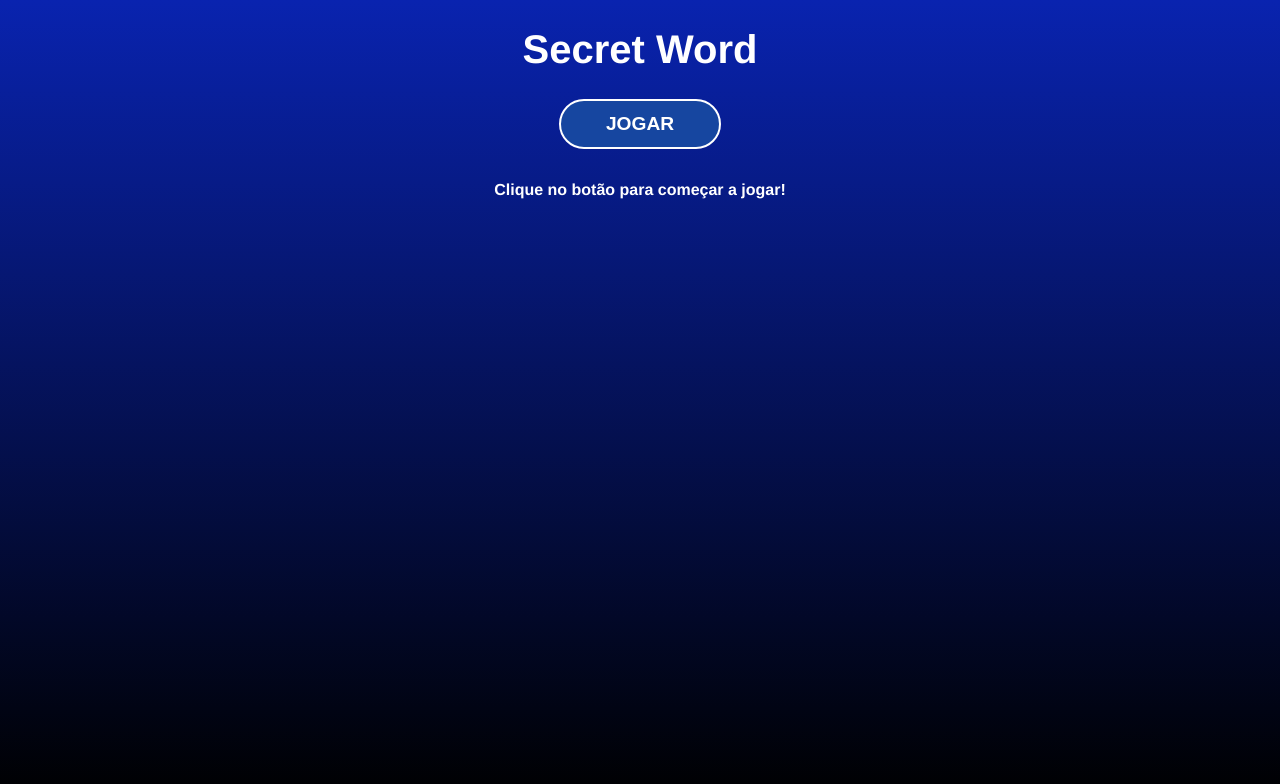
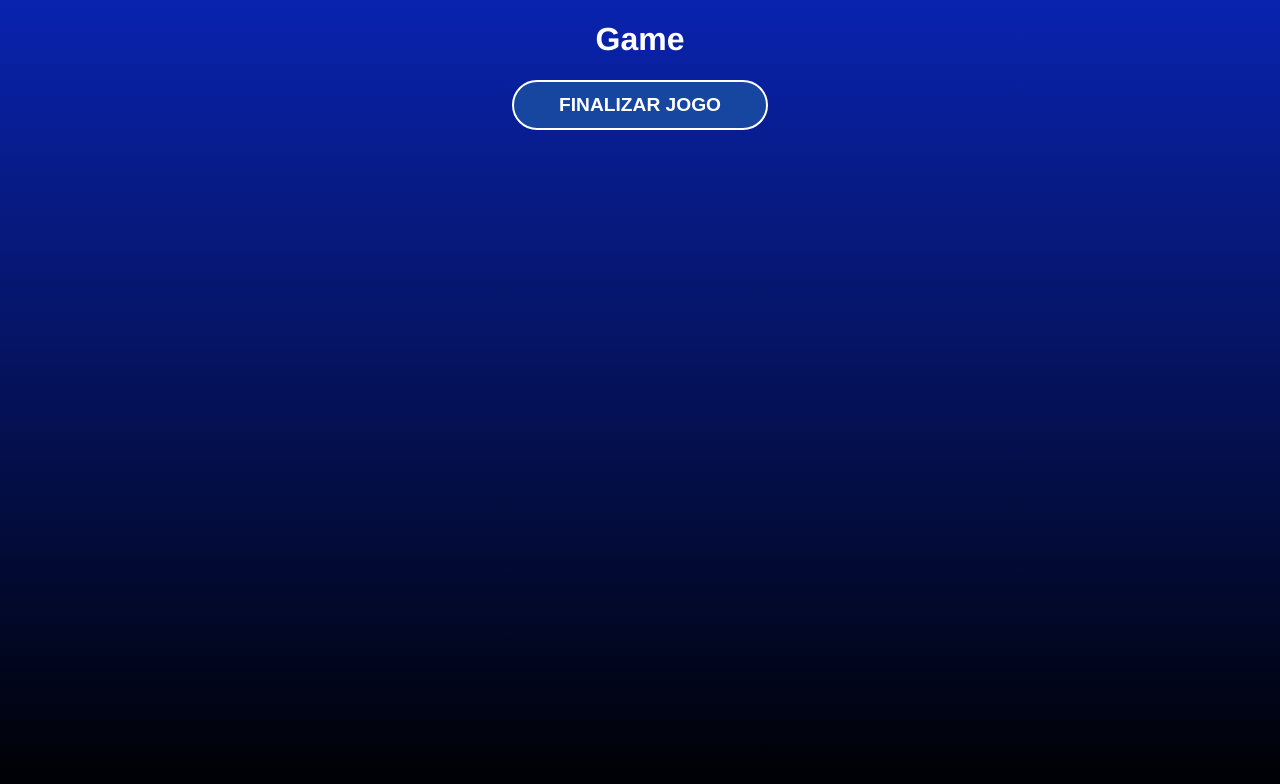
Before and after one commit to felipepoletti/secret-word, a React (Vite) app: page / in a window 1280 px wide. Both pictures are taken after a click on the button "JOGAR". Shown: the top 784 px of the page. Built offline with nearby package versions, Linux system fonts and the light colour scheme.

Commit message:
Changing stages in the game

```diff
--- a/src/App.jsx
+++ b/src/App.jsx
@@ -24,13 +24,23 @@
   const [gameStage, setGameStage] = useState(stages[0].name);
   const [words] = useState(wordsList);
 
-  console.log(words);
+  const startGame = () => {
+    setGameStage(stages[1].name);
+  };
+
+  const verifyLetter = () => {
+    setGameStage(stages[2].name);
+  };
+
+  const retry = () => {
+    setGameStage(stages[0].name);
+  };
 
   return (
     <div className="app">
-      {gameStage === 'start' &&  <StartScreen />}
-      {gameStage === 'game' &&  <Game />}
-      {gameStage === 'end' &&  <GameOver />}
+      {gameStage === 'start' &&  <StartScreen startGame={startGame}/>}
+      {gameStage === 'game' &&  <Game verifyLetter={verifyLetter}/>}
+      {gameStage === 'end' &&  <GameOver retry={retry}/>}
     </div>
   )
 }
--- a/src/components/Game.jsx
+++ b/src/components/Game.jsx
@@ -1,7 +1,10 @@
 import "./Game.css";
 
-const Game = () => {
-    return <h1>Game</h1>;
+const Game = ({ verifyLetter }) => {
+    return <div>
+        <h1>Game</h1>
+        <button onClick={verifyLetter}>Finalizar jogo</button>
+    </div>;
 };
 
 export default Game;
--- a/src/components/GameOver.jsx
+++ b/src/components/GameOver.jsx
@@ -1,7 +1,10 @@
 import "./GameOver.css";
 
-const GameOver = () => {
-    return <h1>Game Over</h1>;
+const GameOver = ({ retry }) => {
+    return <div>
+        <h1>Game Over</h1>
+        <button onClick={retry}>Jogar novamente</button>
+    </div>;
 };
 
 export default GameOver;
--- a/src/components/StartScreen.jsx
+++ b/src/components/StartScreen.jsx
@@ -1,9 +1,9 @@
 import "./StartScreen.css";
 
-const StartScreen = () => {
+const StartScreen = ({ startGame }) => {
     return <div className="start">
         <h1>Secret Word</h1>
-        <button>Jogar</button>
+        <button onClick={startGame}>Jogar</button>
         <p>Clique no botão para começar a jogar!</p>
     </div>;
 };
```
